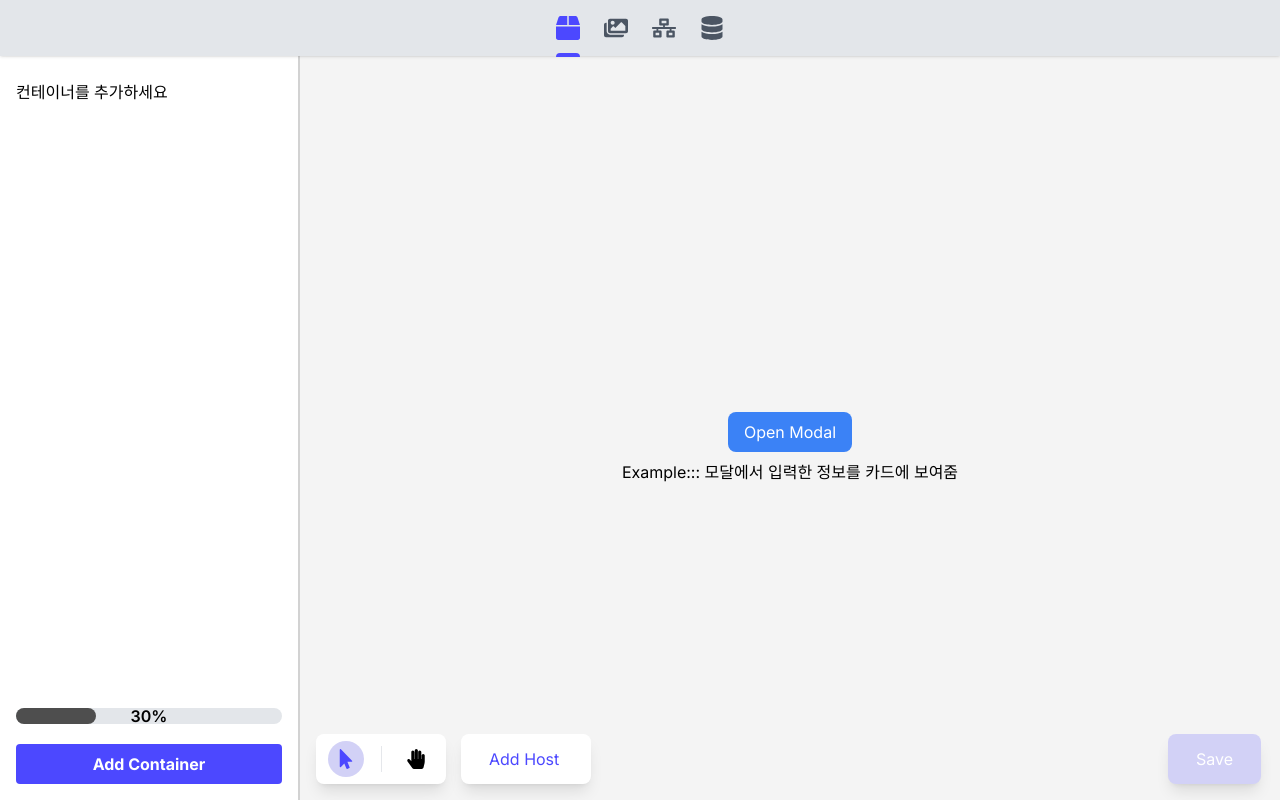
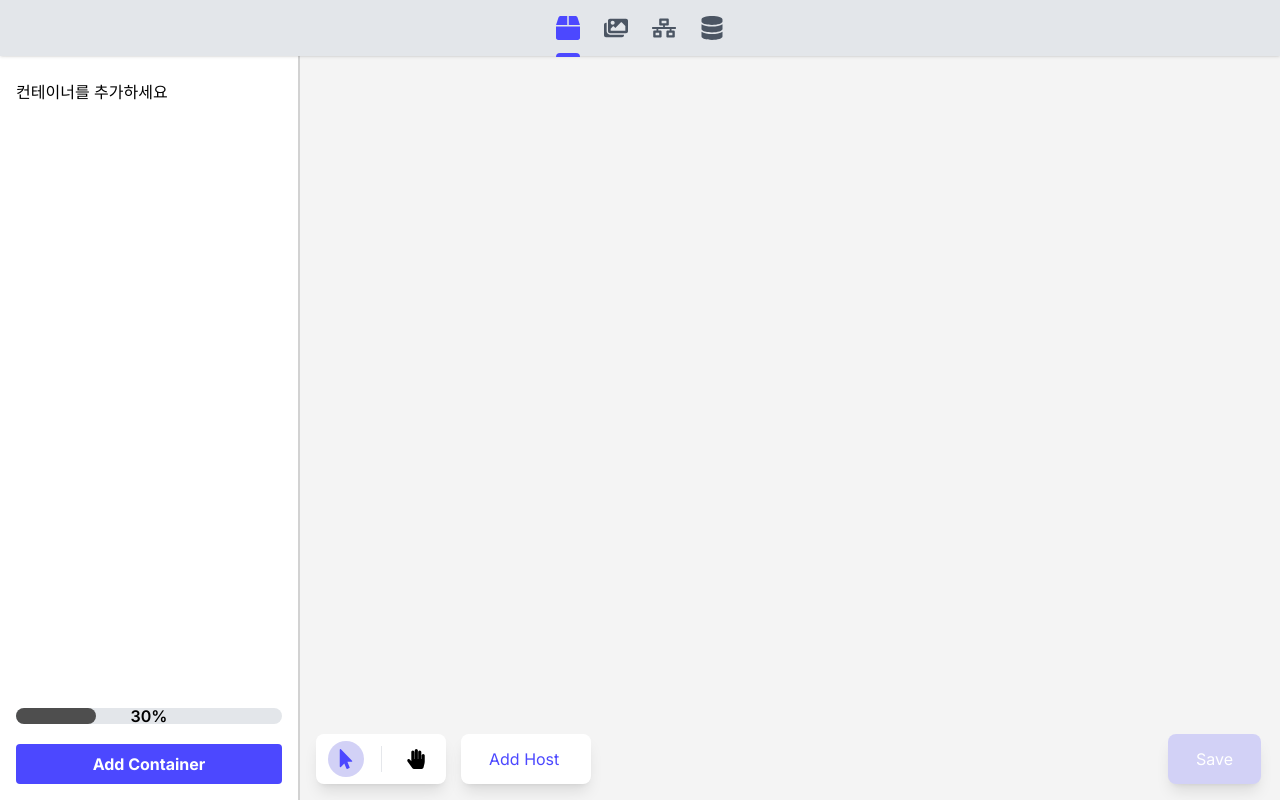
Before and after one commit to yeoniii20/goraebab_web, a Next.js app: page /image in a window 1280 px wide. Built offline with nearby package versions, Linux system fonts and the light colour scheme.

Commit message:
update: image page

```diff
--- a/src/app/(image)/image/page.tsx
+++ b/src/app/(image)/image/page.tsx
@@ -43,29 +43,7 @@ const ImagePage = () => {
   };
   const { selectedHostId } = selectedHostStore();
 
-  return (
-    <SnackbarProvider maxSnack={3}>
-      <div className="min-h-screen flex items-center justify-center flex-col">
-        <button
-          onClick={openModal}
-          className="px-4 py-2 bg-blue-500 text-white rounded-lg hover:bg-blue-600"
-        >
-          Open Modal
-        </button>
-        <p className="mt-2">Example::: 모달에서 입력한 정보를 카드에 보여줌</p>
-        <div className="mt-4 max-w-4xl">
-          {cards.map((item, index) => (
-            <Card key={index} data={item} selectedHostId={selectedHostId} />
-          ))}
-        </div>
-        <ImageModal
-          isOpen={isModalOpen}
-          onClose={closeModal}
-          onSave={handleSave}
-        />
-      </div>
-    </SnackbarProvider>
-  );
+  return <></>;
 };
 
 export default ImagePage;
```
